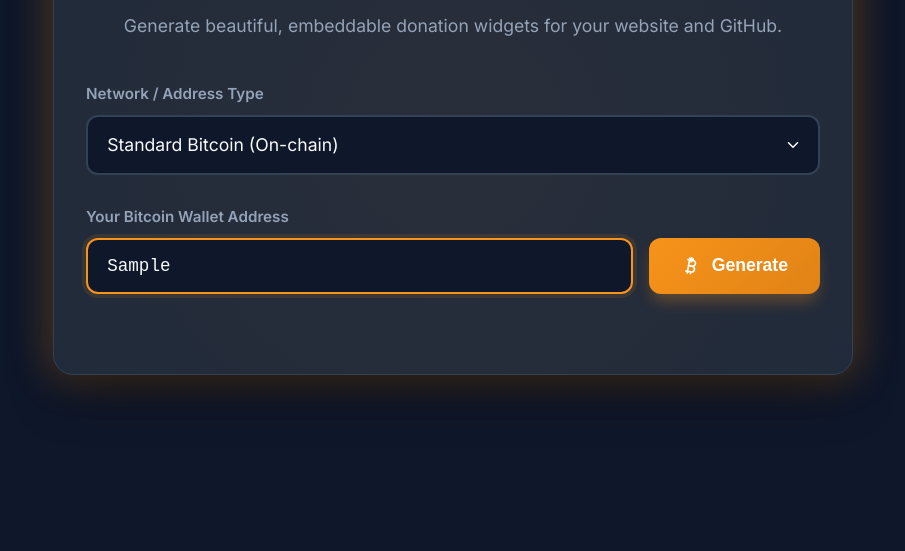
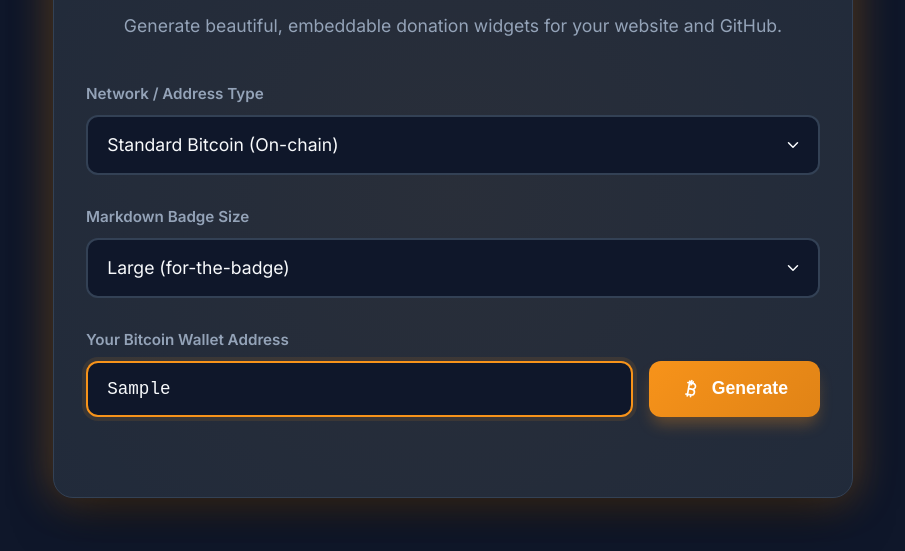
Before and after one commit to GNtousakis/btc-tipper, a plain HTML site: page index.html in a window 1280 px wide. Both pictures are taken after typing "Sample" into the empty fields and a click on the button "Generate". Shown: the part 143-694 px from the top of the page, without its empty margins (187-1092 px from the left). Drawn offline with Linux system fonts and the light colour scheme.

Commit message:
feat: enhance UI, add Lightning Network support, fix race conditions, and add badge styles

```diff
--- a/index.html
+++ b/index.html
@@ -289,6 +289,16 @@
                 </div>
 
                 <div class="input-group">
+                    <label for="badge-style">Markdown Badge Size</label>
+                    <select id="badge-style">
+                        <option value="for-the-badge">Large (for-the-badge)</option>
+                        <option value="flat">Medium (flat)</option>
+                        <option value="flat-square">Medium Square (flat-square)</option>
+                        <option value="plastic">Small (plastic)</option>
+                    </select>
+                </div>
+
+                <div class="input-group">
                     <label for="btc-address" id="address-label">Your Bitcoin Wallet Address</label>
                     <div class="input-wrapper">
                         <input type="text" id="btc-address" placeholder="e.g. bc1qxy2kgdygjrsqtzq2n0yrf2493p83kkfjhx0wlh" autocomplete="off">
@@ -566,6 +576,7 @@
             const addressInput = document.getElementById('btc-address');
             const address = addressInput.value.trim();
             const type = document.getElementById('network-type').value;
+            const badgeStyle = document.getElementById('badge-style').value;
 
             if (!address || !isValidAddress(address, type)) {
                 alert(`Please enter a valid ${type === 'lightning' ? 'Lightning' : 'Bitcoin'} address.`);
@@ -576,6 +587,7 @@
             // Save to local storage for convenience next time
             localStorage.setItem('btc-tip-address', address);
             localStorage.setItem('btc-tip-type', type);
+            localStorage.setItem('btc-tip-badge-style', badgeStyle);
 
             // Generate Widget Code
             const widgetCode = generateWidgetCode(address, type);
@@ -623,9 +635,14 @@
             const badgeLogo = isLightning ? 'lightning' : 'bitcoin';
             const badgeColor = isLightning ? '792EE5' : 'F7931A';
 
-            const markdownCode = `[![Tip Me](https://img.shields.io/badge/${badgeLabel}-${badgeColor}?style=for-the-badge&logo=${badgeLogo}&logoColor=white)](${protocol}:${address})`;
+            // GitHub blocks raw `bitcoin:` and `lightning:` URIs in markdown links for security.
+            // As a fallback, we link the badge to a web-based QR code generator API.
+            // When users click the badge, a large QR code opens in a new tab for them to scan.
+            const qrCodeUrl = `https://quickchart.io/qr?size=500&text=${protocol}:${address}`;
+
+            const markdownCode = `[![Tip Me](https://img.shields.io/badge/${badgeLabel}-${badgeColor}?style=${badgeStyle}&logo=${badgeLogo}&logoColor=white)](${qrCodeUrl})`;
             document.getElementById('markdown-code').value = markdownCode;
-            document.getElementById('markdown-preview-img').src = `https://img.shields.io/badge/${badgeLabel}-${badgeColor}?style=for-the-badge&logo=${badgeLogo}&logoColor=white`;
+            document.getElementById('markdown-preview-img').src = `https://img.shields.io/badge/${badgeLabel}-${badgeColor}?style=${badgeStyle}&logo=${badgeLogo}&logoColor=white`;
 
             // Show results
             document.getElementById('results').style.display = 'block';
@@ -685,9 +702,14 @@
         window.onload = () => {
             const saved = localStorage.getItem('btc-tip-address');
             const savedType = localStorage.getItem('btc-tip-type');
+            const savedBadgeStyle = localStorage.getItem('btc-tip-badge-style');
+
             if (savedType) {
                 document.getElementById('network-type').value = savedType;
                 updatePlaceholder();
+            }
+            if (savedBadgeStyle) {
+                document.getElementById('badge-style').value = savedBadgeStyle;
             }
             if (saved) {
                 document.getElementById('btc-address').value = saved;
```
Also changed, not shown: generate.js (+7 -2 lines).
